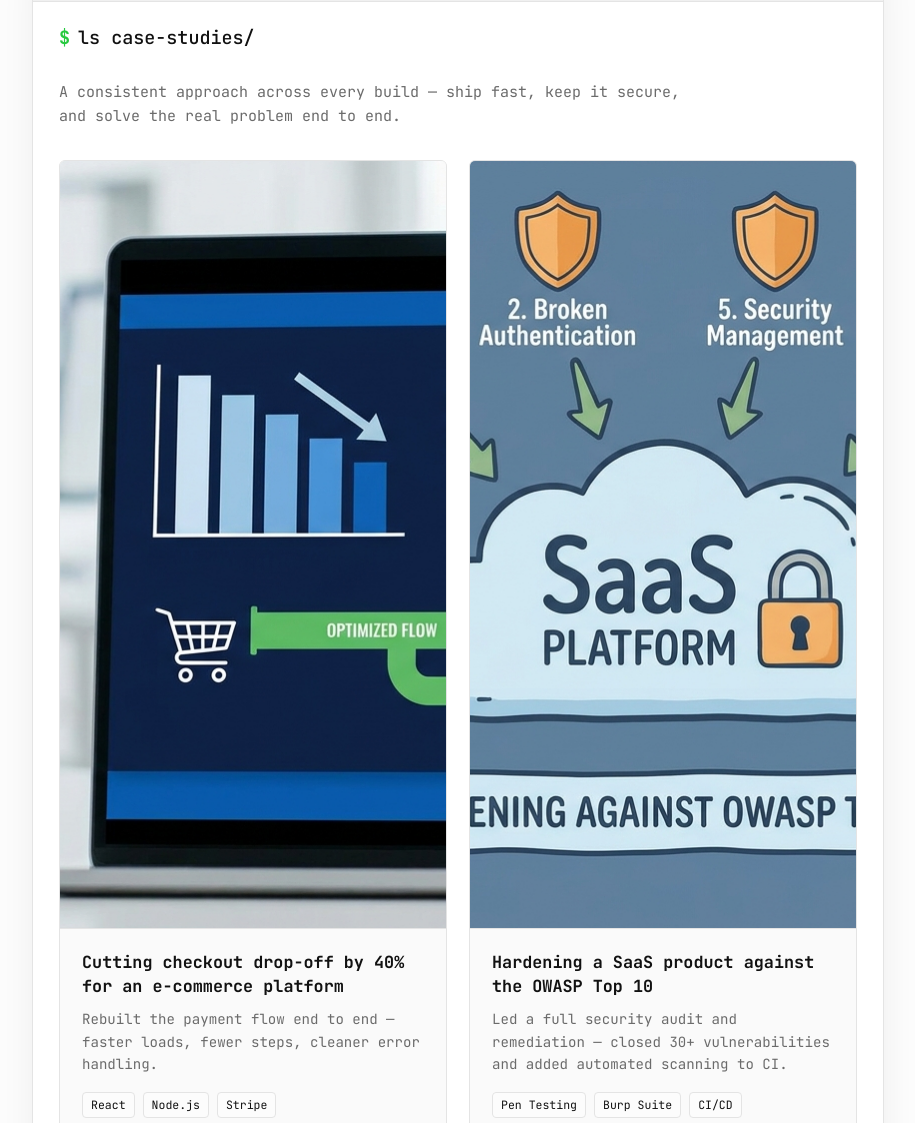
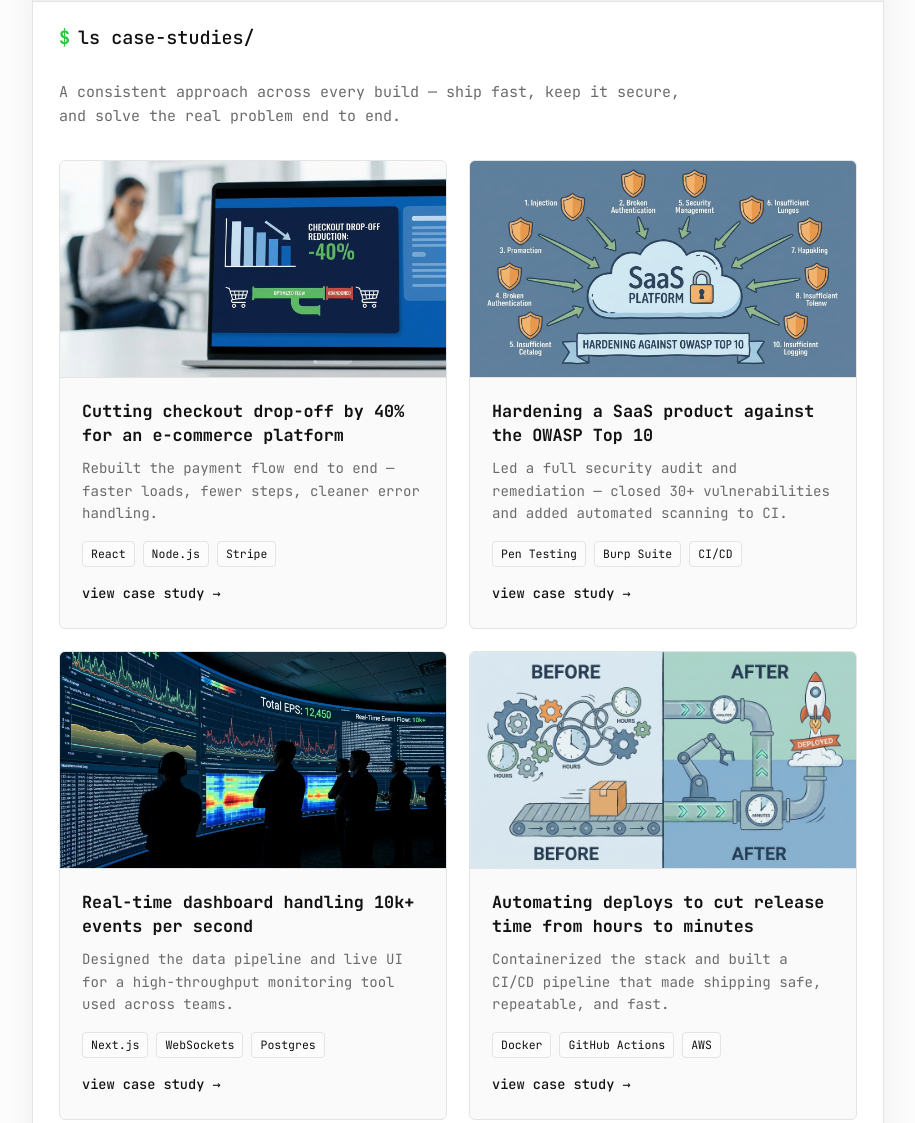
Before and after one commit to hamidalsiddiqi/byhamid, a plain HTML site: page index.html in a window 1280 px wide. Shown: the part 1817-2940 px from the top of the page, without its empty margins (182-1097 px from the left). Drawn offline with Linux system fonts and the light colour scheme.

Commit message:
Fix the case-study image sizing by targeting the actual img element and removing the pseudo-element overlay

```diff
--- a/style.css
+++ b/style.css
@@ -486,37 +486,24 @@ main {
   border-color: var(--fg);
 }
 
+img.case-media,
 .case-media {
-  position: relative;
   display: block;
   width: 100%;
+  max-width: 100%;
+  height: auto;
   aspect-ratio: 16 / 9;
   object-fit: cover;
   object-position: center;
   background: linear-gradient(135deg, #ededed 0%, #f6f6f6 100%);
   border-bottom: 1px solid var(--line);
+  flex-shrink: 0;
 }
 
-.case-media::before {
-  content: attr(data-label);
-  position: absolute;
-  top: 14px;
-  left: 16px;
-  font-size: 0.85rem;
-  font-weight: 700;
-  color: var(--muted);
-}
-
+.case-media::before,
 .case-media::after {
-  content: "</>";
-  position: absolute;
-  inset: 0;
-  display: flex;
-  align-items: center;
-  justify-content: center;
-  font-size: 1.6rem;
-  font-weight: 700;
-  color: #cfcfcf;
+  content: none;
+  display: none !important;
 }
 
 .case-body {
```
